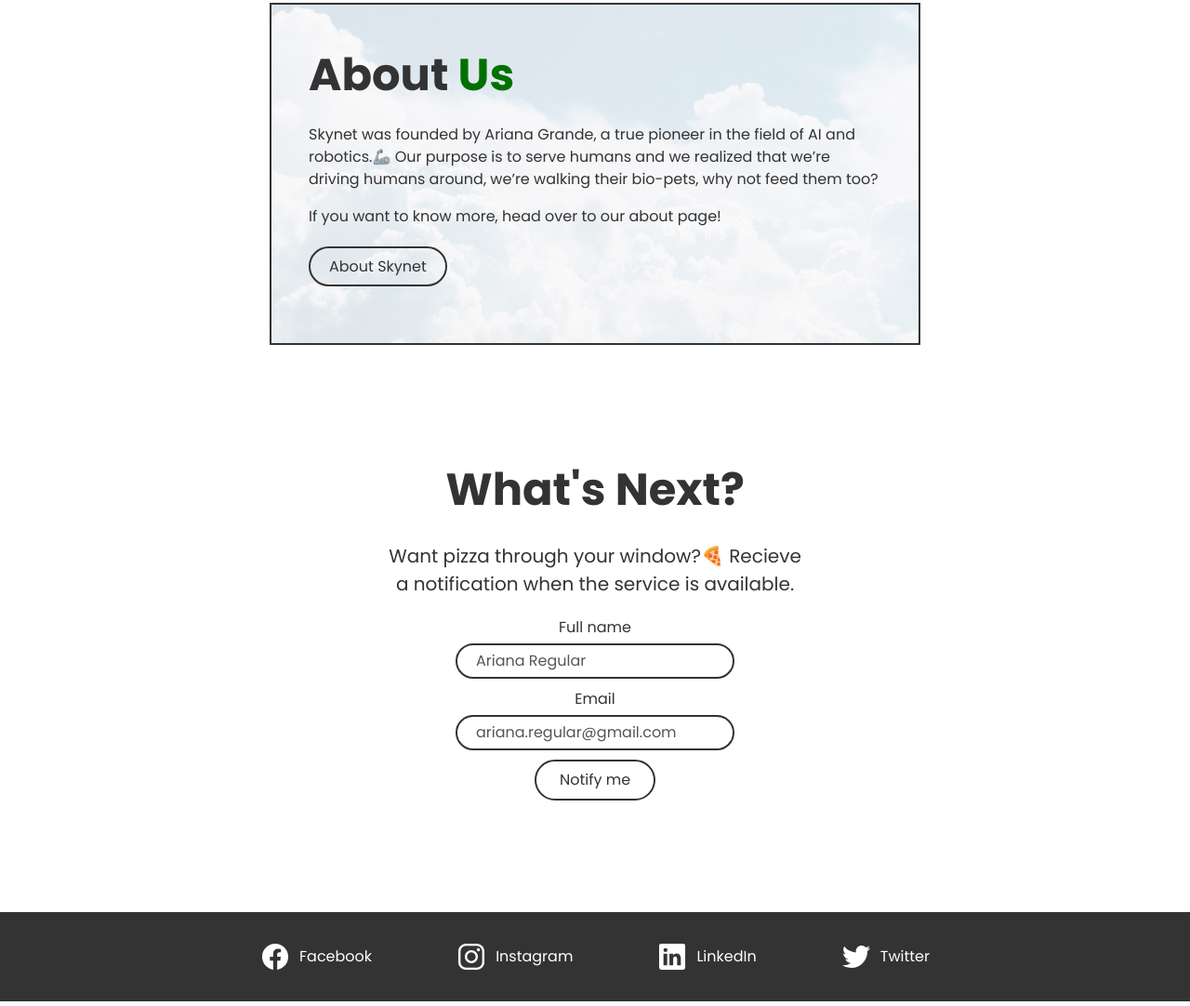
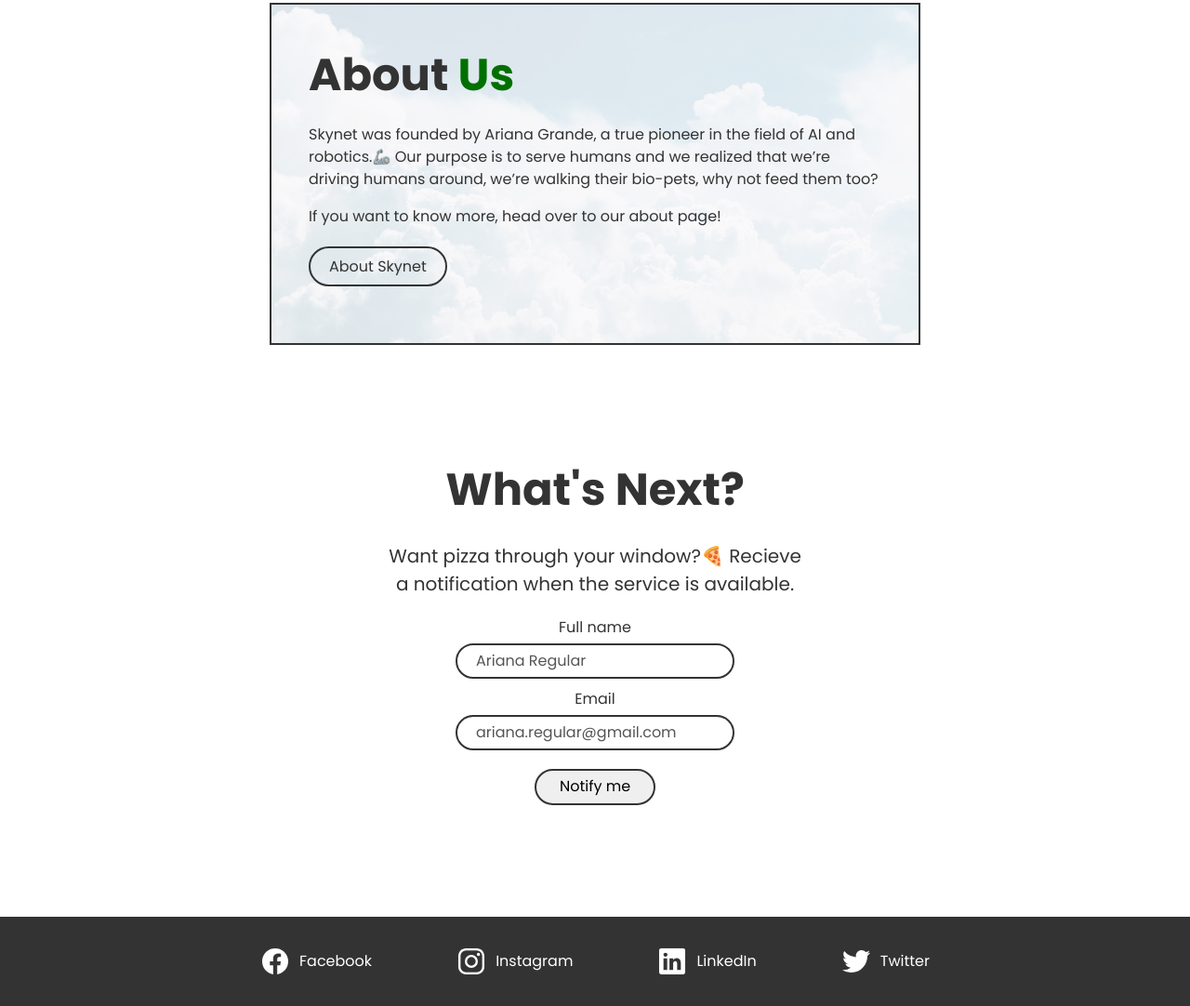
Before and after one commit to Bbrightr/SkyWAccess, a website built with webpack: page index.html in a window 1280 px wide. Shown: the part 1260-2342 px from the top of the page at 93% size. Built offline with nearby package versions, Linux system fonts and the light colour scheme.

Commit message:
Semantics Update

```diff
--- a/index.css
+++ b/index.css
@@ -225,9 +225,3 @@ a {
     display: flex;
     align-items: center;
 }
-
-/*
-Challenge:
-1. Update our code with semantic HTML using the landmark regions nav, main, section, and footer.
-2. Update our submit button to be a <button> element.
-*/
--- a/index.html
+++ b/index.html
@@ -11,7 +11,7 @@
     </head>
     <body>
         <!-- Navigation bar -->
-        <div class="navbar">
+        <nav class="navbar">
             <div class="logo">
                 <span class="iconify icon" data-icon="healthicons:drone-outline"></span>
                 <p class="logo-text">Skynet Eats</p>
@@ -22,22 +22,22 @@
                 <a class="nav-link" href="#">Contact</a>
                 <a class="nav-link" href="#">Sign up</a>
             </div>
-        </div>
+        </nav>
 
         <!-- Main content -->
-        <div>
+        <main>
             <!-- Hero section -->
-            <div class="hero-section">
+            <section class="hero-section">
                 <img class="hero-image" src="images/hero-image.jpg" alt="Food delivery drone saying 'I come with peas'." />
                 <div>
                     <h1 class="hero-heading">Skynet <span>Eats</span></h1>
                     <p class="hero-text">Grocery delivery straight to your... window!</p>
                     <a class="hero-link" href="#">Order Now</a>
                 </div>
-            </div>
+            </section>
 
             <!-- Info section -->
-            <div class="info-section">
+            <section class="info-section">
                 <div class="info">
                     <h1 class="info-heading">Food Delivery Service</h1>
                     <p>Is it a bird? Is it a plane? None of the above. It’s a drone on its way to you with your tasty groceries! If you don’t want fast food, but you want your food fast, <a href="#">check out our partnered shops here</a>.</p>
@@ -57,10 +57,10 @@
                         <p class="stat-number">~70</p>
                     </div>
                 </div>
-            </div>
+            </section>
 
             <!-- About section -->
-            <div class="about-section">
+            <section class="about-section">
                 <div class="about">
                     <h2 class="about-heading">About <span>Us</span></h2>
                     <p class="about-text">Skynet was founded by Ariana Grande, a true pioneer in the field of AI and robotics.🦾 Our purpose is to serve humans and we realized that we’re driving humans around, we’re walking their bio-pets, why not feed them too?</p>
@@ -69,10 +69,10 @@
                         <a href="#">About Skynet</a>
                     </div>
                 </div>
-            </div>
+            </section>
 
             <!-- Form section -->
-            <div class="form-section">
+            <section class="form-section">
                 <form>
                     <h2 class="form-heading">What's Next?</h2>
                     <p class="form-intro">Want pizza through your window?🍕 Recieve a notification when the service is available.</p>
@@ -80,14 +80,14 @@
                     <input class="input" id="name" type="text" placeholder="Ariana Regular" />
                     <label for="email">Email</label>
                     <input class="input" id="email" type="email" placeholder="ariana.regular@gmail.com" />
-                    <div class="submit-button" type="button" onclick="submitForm()">Notify me</div>
+                    <button class="submit-button" type="button" onclick="submitForm()">Notify me</button>
                 </form>
-            </div>
+            </section>
 
-        </div>
+        </main>
 
         <!-- Footer -->
-        <div class="footer">
+        <footer class="footer">
             <div class="social-links">
                 <a class="social-link" href="#">
                     <ion-icon class="icon" name="logo-facebook"></ion-icon>
@@ -106,7 +106,7 @@
                     <p>Twitter</p>
                 </a>
             </div>
-        </div>
+        </footer>
 
         <script src="index.pack.js"></script>
         <!-- The two scripts below import the icons we use in our footer -->
```
